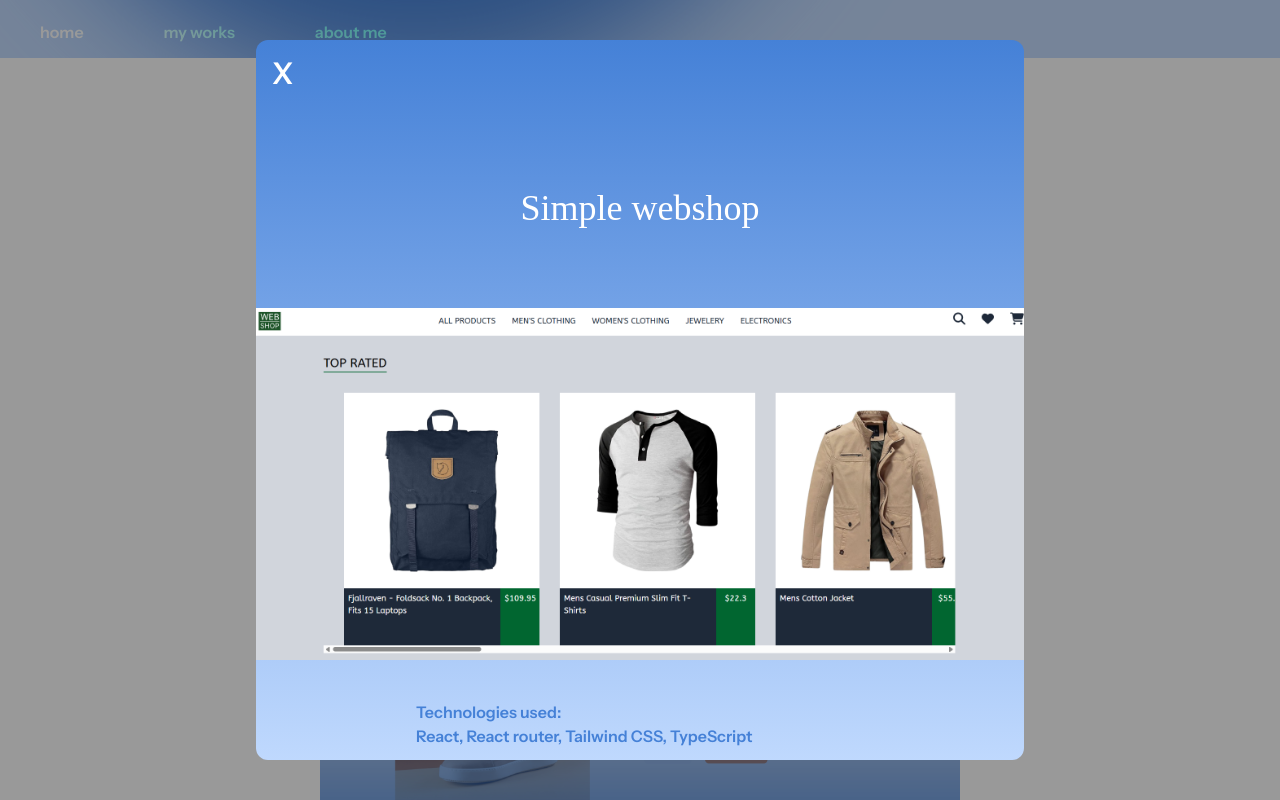
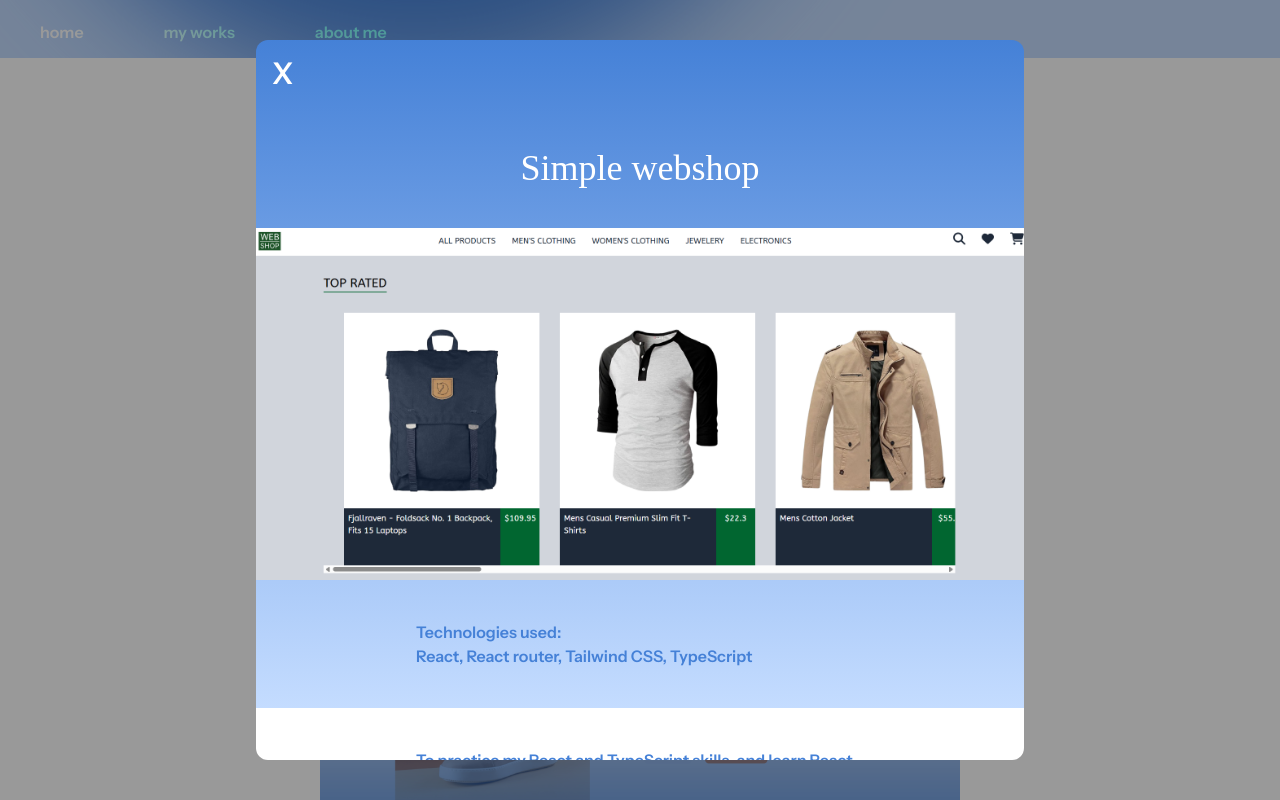
Before and after one commit to mn46/portfolio-tailwind, a website: page index.html in a window 1280 px wide. Both pictures are taken after a click on the button 640 px from the left and 1142 px from the top of the page. Shown: the part 742-1542 px from the top of the page. Drawn offline with Linux system fonts and the light colour scheme; a web font is replaced by a local one.

Commit message:
Fix spacing in the modal

```diff
--- a/index.html
+++ b/index.html
@@ -113,7 +113,7 @@
       >
         <section
           role="dialog"
-          class="bg-white w-full h-full lg:max-w-[60vw] lg:max-h-[90vh] lg:rounded-xl overflow-auto"
+          class="bg-white w-full h-full md:max-w-[80vw] lg:max-w-[60vw] md:max-h-[90vh] lg:rounded-xl overflow-auto"
         >
           <div class="bg-linear-0 from-light-blue to-dark-blue">
             <button
@@ -124,10 +124,10 @@
             </button>
             <h3
               id="modal_title"
-              class="font-headline text-white text-4xl text-center my-10 lg:my-20"
+              class="font-headline text-white text-4xl text-center my-10"
             ></h3>
             <img id="modal_image" src="" />
-            <div class="p-5 md:py-10 md:px-20 lg:px-40">
+            <div class="p-5 md:py-10 md:px-20 xl:px-40">
               <h4 class="text-dark-blue font-semibold">Technologies used:</h4>
               <p
                 id="modal_technologies"
@@ -137,10 +137,10 @@
           </div>
           <p
             id="modal_description"
-            class="text-dark-blue font-semibold p-5 md:pt-10 md:px-20 lg:px-40"
+            class="text-dark-blue font-semibold p-5 md:pt-10 md:px-20 xl:px-40"
           ></p>
           <p
-            class="text-dark-blue font-semibold p-5 md:pb-10 md:px-20 lg:px-40"
+            class="text-dark-blue font-semibold p-5 md:pb-10 md:px-20 xl:px-40"
           >
             See the full project:
             <span
```
Also changed, not shown: src/output.css.
